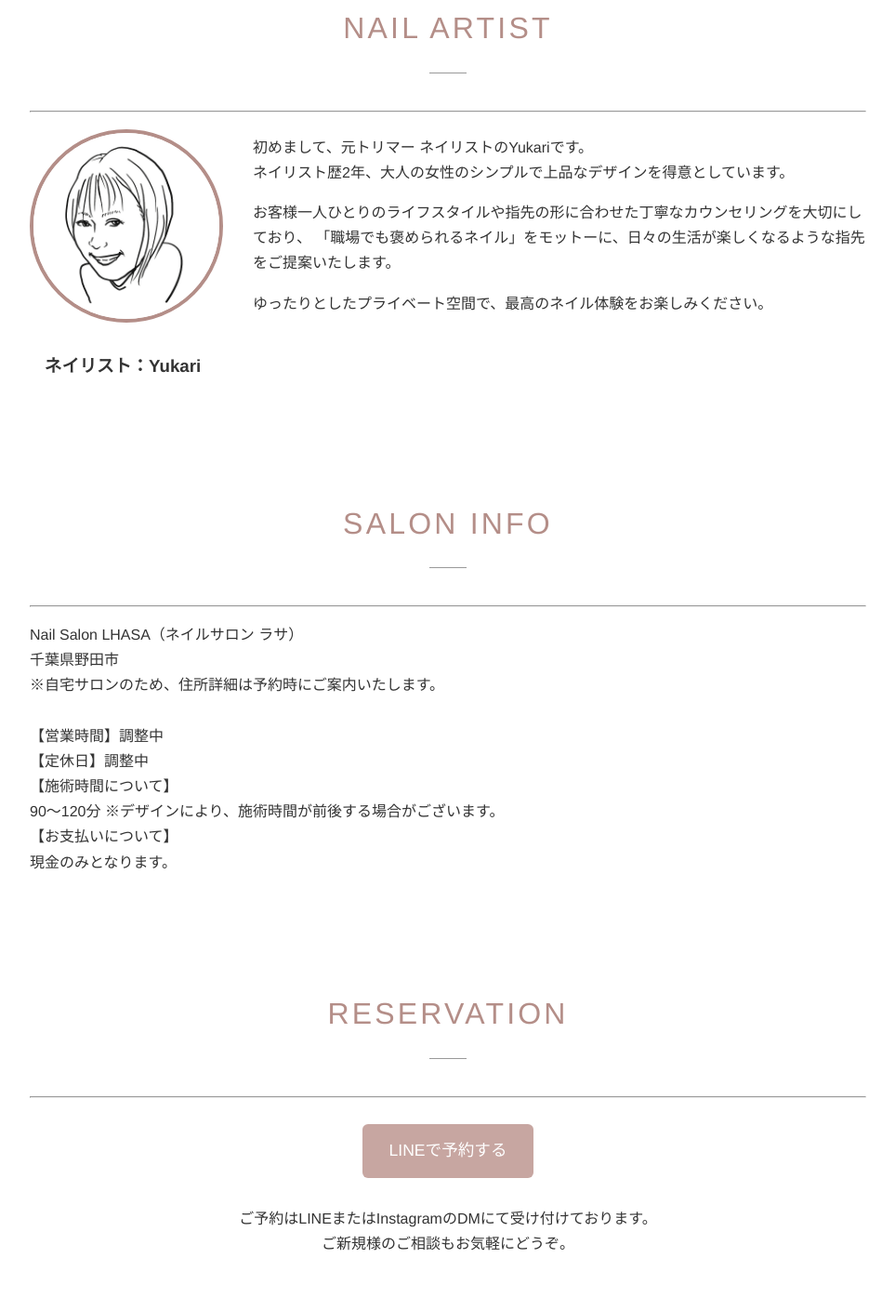
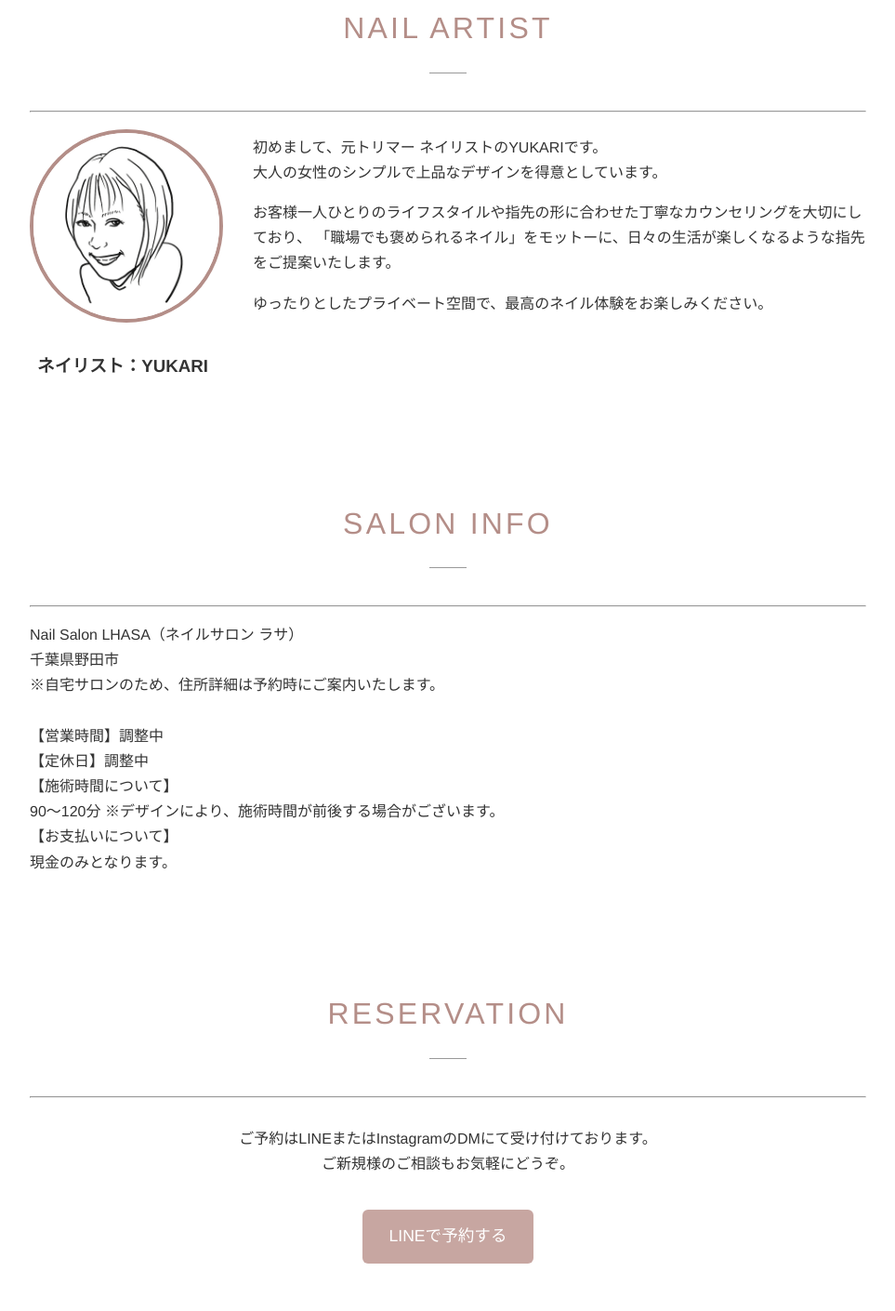
Before and after one commit to matz-design/lhasa-nail, a plain HTML site: page index.html in a window 1280 px wide. Shown: the part 4122-5532 px from the top of the page at 93% size, without its empty margins (158-1121 px from the left). Drawn offline with Linux system fonts and the light colour scheme; a script that the page names is missing.

Commit message:
html update
html文言など修正

```diff
--- a/index.html
+++ b/index.html
@@ -96,13 +96,13 @@
 	<hr>
   <div class="artist-content">
     <div class="artist-image-container">
-      <img src="artist-image.jpg" alt="ネイリストの画像">
-      <h3>ネイリスト：Yukari</h3>
+      <img src="artist-image.jpg" alt="ネイルアーティスト ユカリ">
+      <h3>ネイリスト：YUKARI</h3>
     </div>
     <div class="artist-text">
       <p>
-        初めまして、元トリマー ネイリストのYukariです。<br>
-        ネイリスト歴2年、大人の女性のシンプルで上品なデザインを得意としています。
+        初めまして、元トリマー ネイリストのYUKARIです。<br>
+        大人の女性のシンプルで上品なデザインを得意としています。
       </p>
       <p>
         お客様一人ひとりのライフスタイルや指先の形に合わせた丁寧なカウンセリングを大切にしており、
@@ -134,11 +134,10 @@
 <section id="reservation" style="text-align:center;">
   <h2>RESERVATION</h2>
 	<hr>
+	 <p class="small-text" style="margin-top:30px;">
+    ご予約はLINEまたはInstagramのDMにて受け付けております。<br>
+    ご新規様のご相談もお気軽にどうぞ。</p>
   <a class="btn" href="https://line.me/R/ti/p/@315sxzsj">LINEで予約する</a>
-  <p class="small-text" style="margin-top:30px;">
-    ご予約はLINEまたはInstagramのDMにて受け付けております。<br>
-    ご新規様のご相談もお気軽にどうぞ。
-  </p>
 </section>
 
 <section id="instagram">
```
